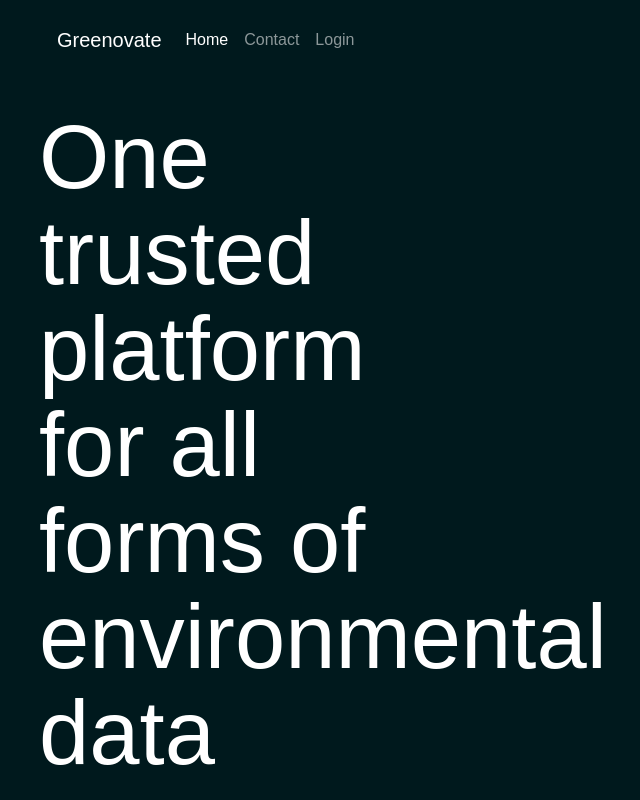
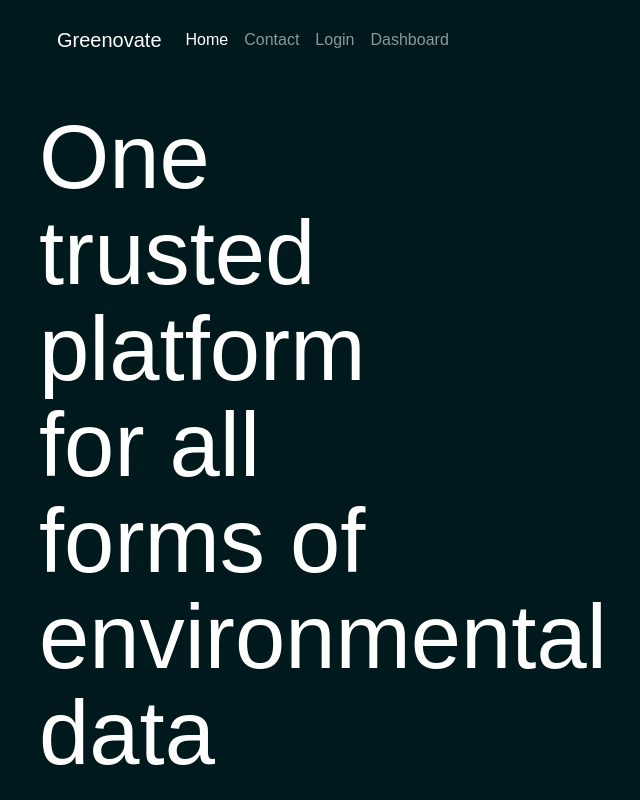
Before and after one commit to siddhant-0707/greenovate, a React (Create React App) app: page / in a window 1280 px wide. Shown: the top 800 px of the page, without its empty margins (403-1043 px from the left). Built offline with nearby package versions, Linux system fonts and the light colour scheme.

Commit message:
dashboard enabled

```diff
--- a/package.json
+++ b/package.json
@@ -6,11 +6,15 @@
     "@testing-library/jest-dom": "^5.16.5",
     "@testing-library/react": "^13.4.0",
     "@testing-library/user-event": "^13.5.0",
+    "localforage": "^1.10.0",
+    "match-sorter": "^6.3.1",
     "react": "^18.2.0",
     "react-dom": "^18.2.0",
+    "react-router-dom": "^6.16.0",
     "react-scripts": "5.0.1",
     "react-scroll": "^1.8.9",
     "sass": "^1.59.3",
+    "sort-by": "^1.2.0",
     "web-vitals": "^2.1.4"
   },
   "scripts": {
--- a/src/components/navbar/Navbar.js
+++ b/src/components/navbar/Navbar.js
@@ -1,4 +1,6 @@
 import React from "react";
+import { Outlet, Link } from "react-router-dom";
+
 import "./navbar.css";
 const Navbar = () => {
   return (
@@ -35,6 +37,11 @@ const Navbar = () => {
                 Login
               </a>
             </li>
+            <li class="nav-item">
+              <Link to={`dashboard`} class="nav-link">
+                Dashboard
+              </Link>
+            </li>
           </ul>
         </div>
       </div>
--- /dev/null
+++ b/src/dashboard/Dashboard.js
@@ -0,0 +1,9 @@
+import React from "react";
+
+const Dashboard = () => {
+    return (
+        <div>This is dashboard</div>
+    )
+}
+
+export default Dashboard
--- /dev/null
+++ b/src/error-page.jsx
@@ -0,0 +1,16 @@
+import { useRouteError } from "react-router-dom";
+
+export default function ErrorPage() {
+  const error = useRouteError();
+  console.error(error);
+
+  return (
+    <div id="error-page">
+      <h1>Oops!</h1>
+      <p>That doesn't seem like a valid URL</p>
+      <p>
+        <i>{error.statusText || error.message}</i>
+      </p>
+    </div>
+  );
+}
--- a/src/index.js
+++ b/src/index.js
@@ -1,13 +1,30 @@
-import React from 'react';
-import ReactDOM from 'react-dom/client';
-import './index.css';
-import App from './App';
-import reportWebVitals from './reportWebVitals';
+import React from "react";
+import ReactDOM from "react-dom/client";
+import "./index.css";
 
-const root = ReactDOM.createRoot(document.getElementById('root'));
+import { createBrowserRouter, RouterProvider } from "react-router-dom";
+import reportWebVitals from "./reportWebVitals";
+
+import App from "./App";
+import Dashboard from "./dashboard/Dashboard";
+import ErrorPage from "./error-page";
+
+const router = createBrowserRouter([
+  {
+    path: "/",
+    element: <App />,
+    errorElement: <ErrorPage />
+  },
+  {
+    path: "/dashboard",
+    element: <Dashboard />,
+  },
+]);
+
+const root = ReactDOM.createRoot(document.getElementById("root"));
 root.render(
   <React.StrictMode>
-    <App />
+    <RouterProvider router={router} />
   </React.StrictMode>
 );
 
```
Also changed, not shown: 1 other file (tests, documents, lock files or other folders).
